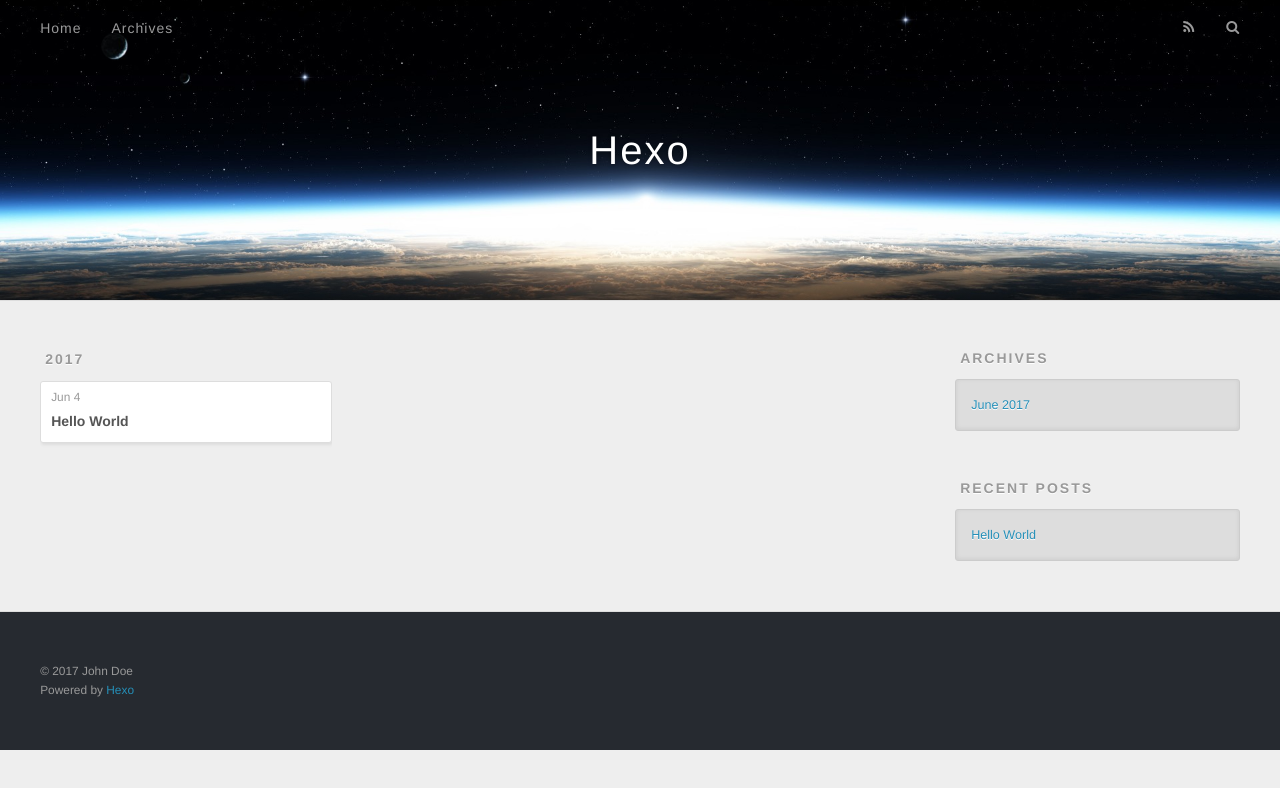
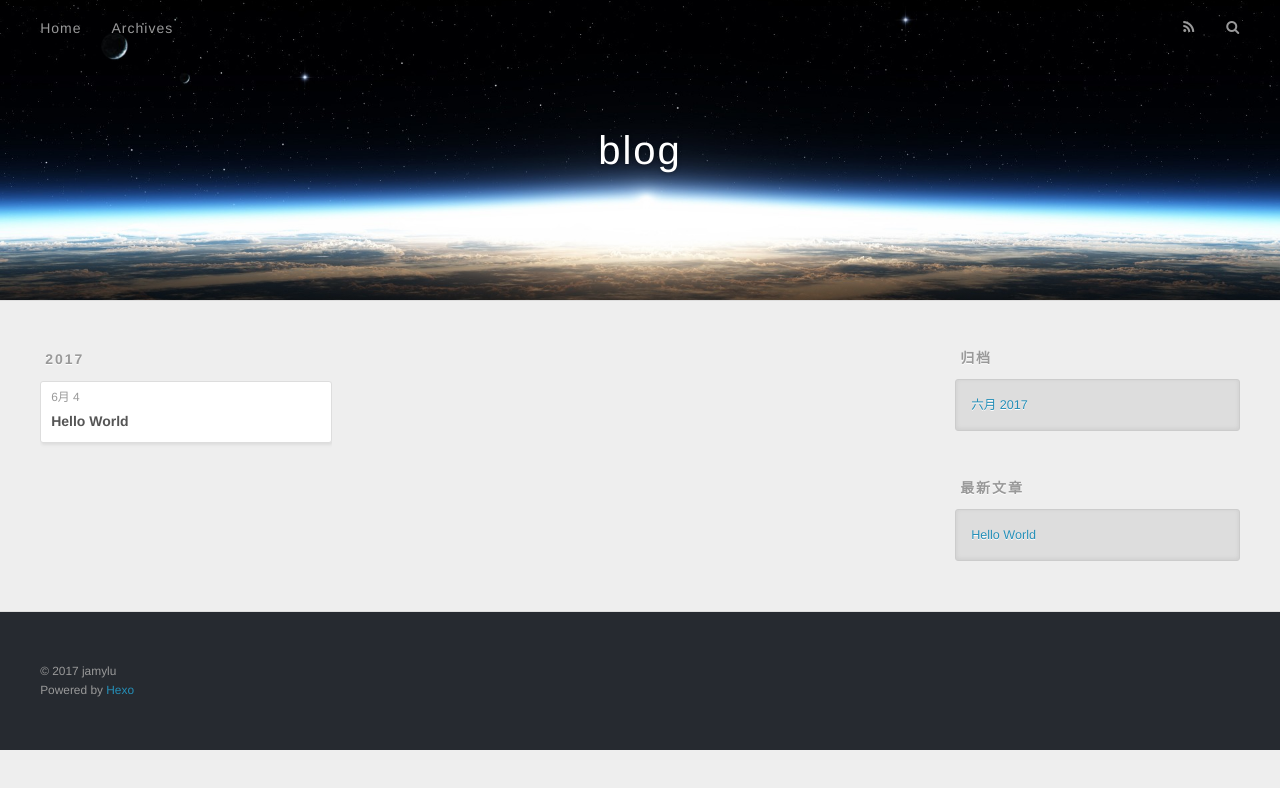
Before and after one commit to lujiamin/lujiamin.github.io, a plain HTML site: page archives/index.html in a window 1280 px wide. Drawn offline with nearby package versions, Linux system fonts and the light colour scheme.

Commit message:
Site updated: 2017-06-04 00:38:01

```diff
--- a/archives/index.html
+++ b/archives/index.html
@@ -3,16 +3,16 @@
 <head>
   <meta charset="utf-8">
 
-  <title>Archives | Hexo</title>
+  <title>归档 | blog</title>
   <meta name="viewport" content="width=device-width, initial-scale=1, maximum-scale=1">
   <meta property="og:type" content="website">
-<meta property="og:title" content="Hexo">
-<meta property="og:url" content="http://yoursite.com/archives/index.html">
-<meta property="og:site_name" content="Hexo">
+<meta property="og:title" content="blog">
+<meta property="og:url" content="http://lujiamin.github.io/archives/index.html">
+<meta property="og:site_name" content="blog">
 <meta name="twitter:card" content="summary">
-<meta name="twitter:title" content="Hexo">
+<meta name="twitter:title" content="blog">
 
-    <link rel="alternate" href="/atom.xml" title="Hexo" type="application/atom+xml">
+    <link rel="alternate" href="/atom.xml" title="blog" type="application/atom+xml">
 
 
     <link rel="icon" href="/favicon.png">
@@ -33,7 +33,7 @@
   <div id="header-outer" class="outer">
     <div id="header-title" class="inner">
       <h1 id="logo-wrap">
-        <a href="/" id="logo">Hexo</a>
+        <a href="/" id="logo">blog</a>
       </h1>
 
     </div>
@@ -50,10 +50,10 @@
 
           <a id="nav-rss-link" class="nav-icon" href="/atom.xml" title="RSS Feed"></a>
 
-        <a id="nav-search-btn" class="nav-icon" title="Search"></a>
+        <a id="nav-search-btn" class="nav-icon" title="搜索"></a>
       </nav>
       <div id="search-form-wrap">
-        <form action="//google.com/search" method="get" accept-charset="UTF-8" class="search-form"><input type="search" name="q" class="search-form-input" placeholder="Search"><button type="submit" class="search-form-submit">&#xF002;</button><input type="hidden" name="sitesearch" value="http://yoursite.com"></form>
+        <form action="//google.com/search" method="get" accept-charset="UTF-8" class="search-form"><input type="search" name="q" class="search-form-input" placeholder="Search"><button type="submit" class="search-form-submit">&#xF002;</button><input type="hidden" name="sitesearch" value="http://lujiamin.github.io"></form>
       </div>
     </div>
   </div>
@@ -76,7 +76,7 @@
   <div class="archive-article-inner">
     <header class="archive-article-header">
       <a href="/2017/06/04/hello-world/" class="archive-article-date">
-  <time datetime="2017-06-03T16:13:26.335Z" itemprop="datePublished">Jun 4</time>
+  <time datetime="2017-06-03T16:13:26.335Z" itemprop="datePublished">6月 4</time>
 </a>
 
 
@@ -107,9 +107,9 @@
 
 
   <div class="widget-wrap">
-    <h3 class="widget-title">Archives</h3>
+    <h3 class="widget-title">归档</h3>
     <div class="widget">
-      <ul class="archive-list"><li class="archive-list-item"><a class="archive-list-link" href="/archives/2017/06/">June 2017</a></li></ul>
+      <ul class="archive-list"><li class="archive-list-item"><a class="archive-list-link" href="/archives/2017/06/">六月 2017</a></li></ul>
     </div>
   </div>
 
@@ -117,7 +117,7 @@
 
 
   <div class="widget-wrap">
-    <h3 class="widget-title">Recent Posts</h3>
+    <h3 class="widget-title">最新文章</h3>
     <div class="widget">
       <ul>
 
@@ -137,7 +137,7 @@
 
   <div class="outer">
     <div id="footer-info" class="inner">
-      &copy; 2017 John Doe<br>
+      &copy; 2017 jamylu<br>
       Powered by <a href="http://hexo.io/" target="_blank">Hexo</a>
     </div>
   </div>
```
Also changed, not shown: 2017/06/04/hello-world/index.html (+12 -12 lines), archives/2017/06/index.html (+14 -14 lines), archives/2017/index.html (+14 -14 lines), index.html (+14 -14 lines).
